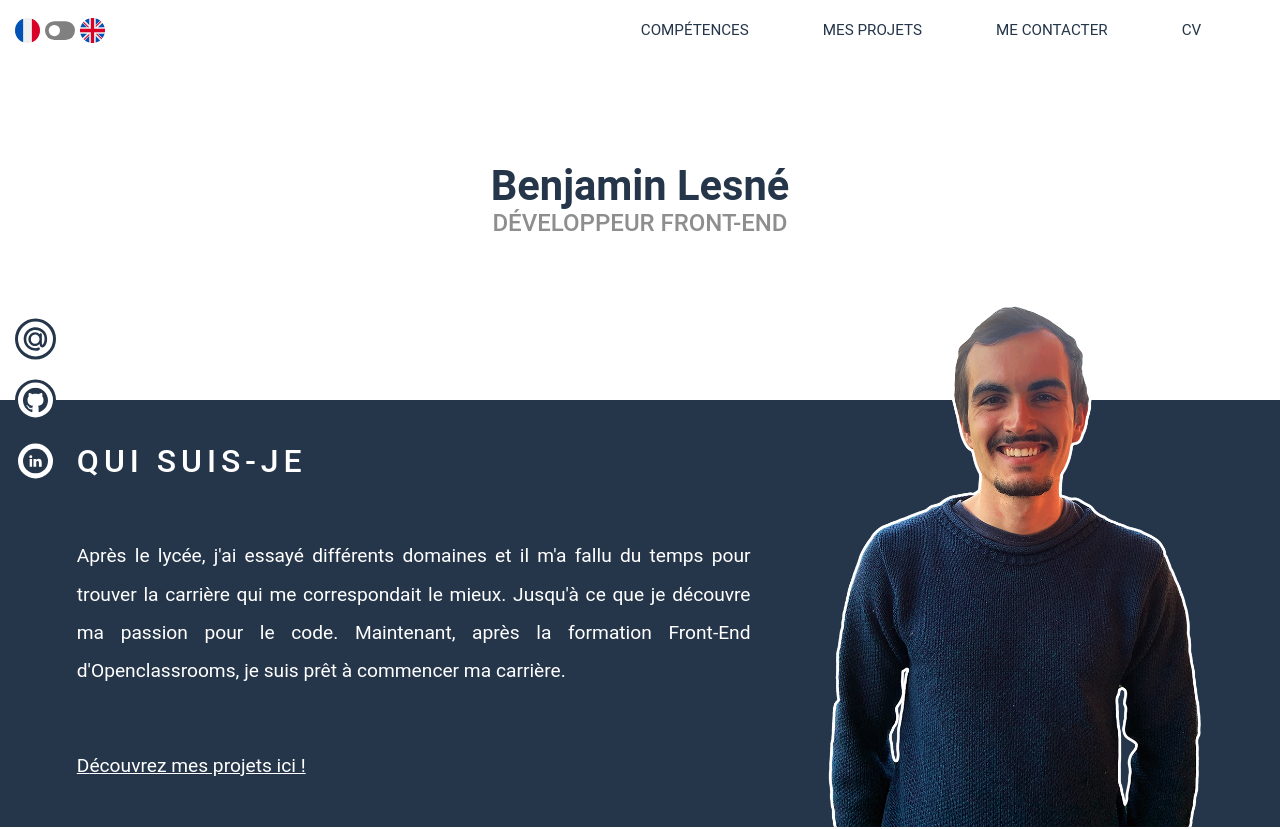
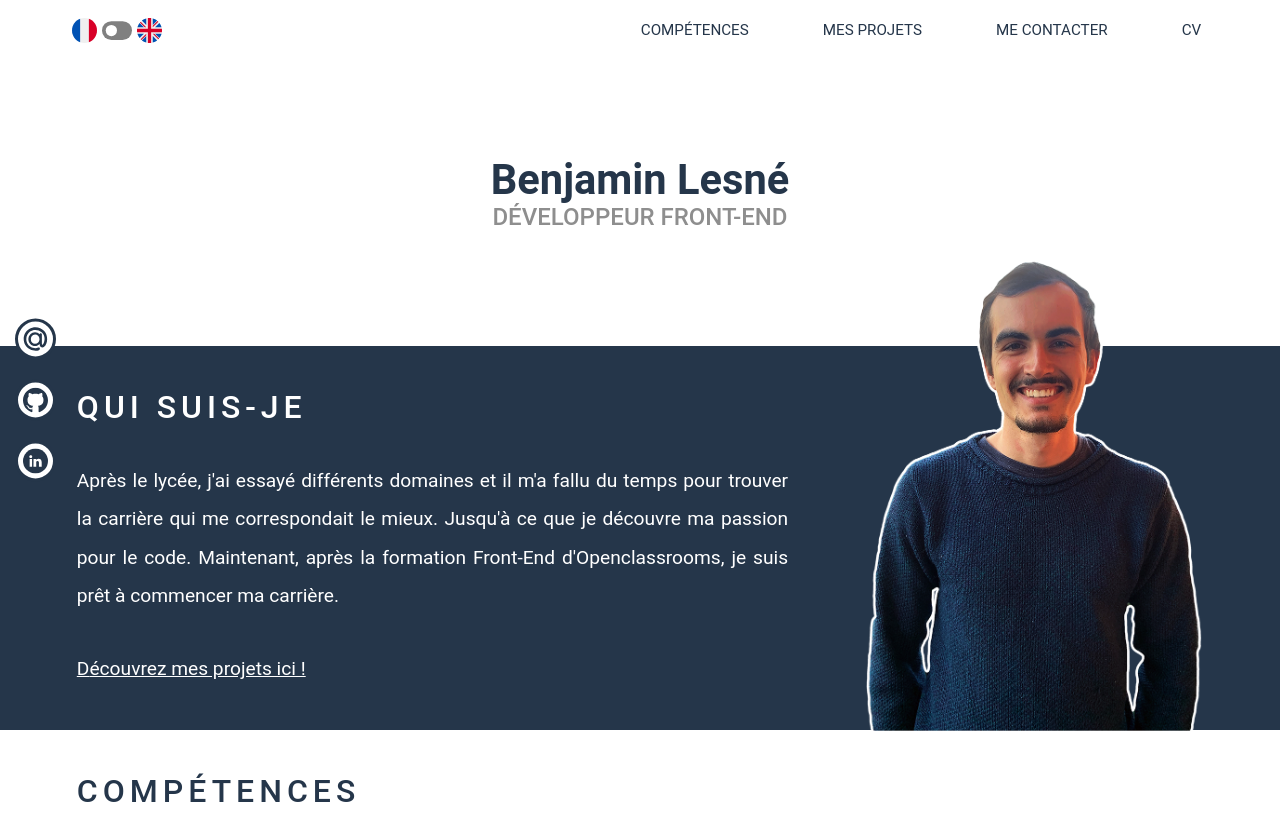
Before and after one commit to BenjaminLesne/Portfolio_03012022, a React (Create React App) app: page / in a window 1280 px wide. Shown: the top 829 px of the page. Built offline with nearby package versions, Linux system fonts and the light colour scheme.

Commit message:
updated hero height. about me height. And myprojects height

```diff
--- a/src/App.css
+++ b/src/App.css
@@ -3,6 +3,8 @@
 
 body {
   color: var(--primary-color);
+  max-width: 1400px;
+  margin: auto;
 }
 
 .defaultSection {
--- a/src/Components/AboutMe/AboutMe.css
+++ b/src/Components/AboutMe/AboutMe.css
@@ -7,6 +7,8 @@
   position: relative;
   display: flex;
   justify-content: space-between;
+  height: clamp(350px, 30vw, 410px);
+  /* max-height: var(--hero-max-height); */
 }
 
 .AboutMe__text-wrapper {
--- a/src/Components/AboutMe/index.jsx
+++ b/src/Components/AboutMe/index.jsx
@@ -17,7 +17,7 @@ const AboutMe = ({ language, textContent }) => {
   }
 
   return (
-    <section className="AboutMe defaultSection">
+    <section className="AboutMe">
       <div className="AboutMe__text-wrapper">
         <h2 className="AboutMe__heading section-heading">
           {textContent[language].heading}
--- a/src/Components/Header/header.css
+++ b/src/Components/Header/header.css
@@ -5,9 +5,12 @@
   justify-content: space-between;
   align-items: center;
   padding: 15px;
-  padding-right: calc(
-    var(--section-horizontal-padding) - var(--header-anchor-padding)
-  );
+  padding: 15px
+    calc(var(--section-horizontal-padding) - var(--header-anchor-padding));
+  padding-bottom: 0;
+  /* position: absolute; */
+  width: 100%;
+  max-width: 1400px;
 }
 
 .Header__list-of-anchors {
--- a/src/Components/Hero/Hero.css
+++ b/src/Components/Hero/Hero.css
@@ -1,10 +1,9 @@
 .Hero {
   display: flex;
   align-items: center;
-  /* max-height: 320px; */
-  width: 100%;
-  /* height: calc(100vw / 3); */
-  height: calc(50vh - 61px);
+  height: var(--hero-height);
+  max-height: var(--hero-max-height);
+  padding-bottom: var(--header-anchor-padding);
 }
 
 .Hero__text-wrapper {
@@ -14,7 +13,6 @@
   flex-direction: column;
   justify-content: center;
   align-items: center;
-  transform: translateY(calc(-61.4533px / 2));
 }
 
 .Hero__text {
--- a/src/Components/MyProjects/MyProjects.css
+++ b/src/Components/MyProjects/MyProjects.css
@@ -79,7 +79,8 @@
 .MyProjects__project {
   /* aspect-ratio: 1.5; */
   height: var(--project-height);
-  width: 25vw;
+  width: var(--project-width);
+  /* width: 25vw;
   min-width: 270px;
-  max-width: 400px;
+  max-width: 400px; */
 }
--- a/src/Components/Project/Project.css
+++ b/src/Components/Project/Project.css
@@ -20,7 +20,6 @@
   /* transform: scale(1); => this was adding one pixel on height somehow, visually visible but not when we check element height with inspect tab */
   transition: 0.25s ease-in-out 0s;
 
-  /* prevents from seeing the image in corners' edges through overflow hidden */
   opacity: 1;
 }
 
@@ -28,6 +27,7 @@
   /* transform: scale(1.1); */
   width: 110%;
   height: 110%;
+  /* prevents from seeing the image in corners' edges through overflow hidden */
   opacity: 0;
 }
 
--- a/src/styles/variables.css
+++ b/src/styles/variables.css
@@ -2,13 +2,19 @@
   --primary-color: #25364a;
   --section-horizontal-padding: clamp(20px, 6%, 100vw);
   --section-vertical-padding: clamp(10px, 6%, 50px);
+  /* hero-height: 50vh - headerHeight */
+  --hero-height: calc(50vh - 46.4833px);
+  /* --hero-max-height: 364px; */
+  --hero-max-height: 300px;
   --picture-height: 123;
   --filter-transition-time: 0.4s;
   --header-anchor-padding: 5px;
   --button-hover-transition: 0.4s ease-in-out;
   --aside-transition-icon: 0.25s cubic-bezier(0.645, 0.045, 0.355, 1);
-  --project-height: calc(clamp(270px, 25vw, 400px) / 3 * 2);
+  --project-width: calc(clamp(270px, 25vw, 397px));
+  --project-height: calc(var(--project-width) / 3 * 2);
+  /* --project-height: calc(clamp(270px, 25vw, 400px) / 3 * 2); */
   --skills-section-big-gap: 50px;
   --skills-section-medium-gap: 30px;
-  --about-me-font-size: clamp(0.5rem, 1.5vw, 1.35rem);
+  --about-me-font-size: clamp(1rem, 1.5vw, 1.35rem);
 }
```
Also changed, not shown: Todo.txt.
